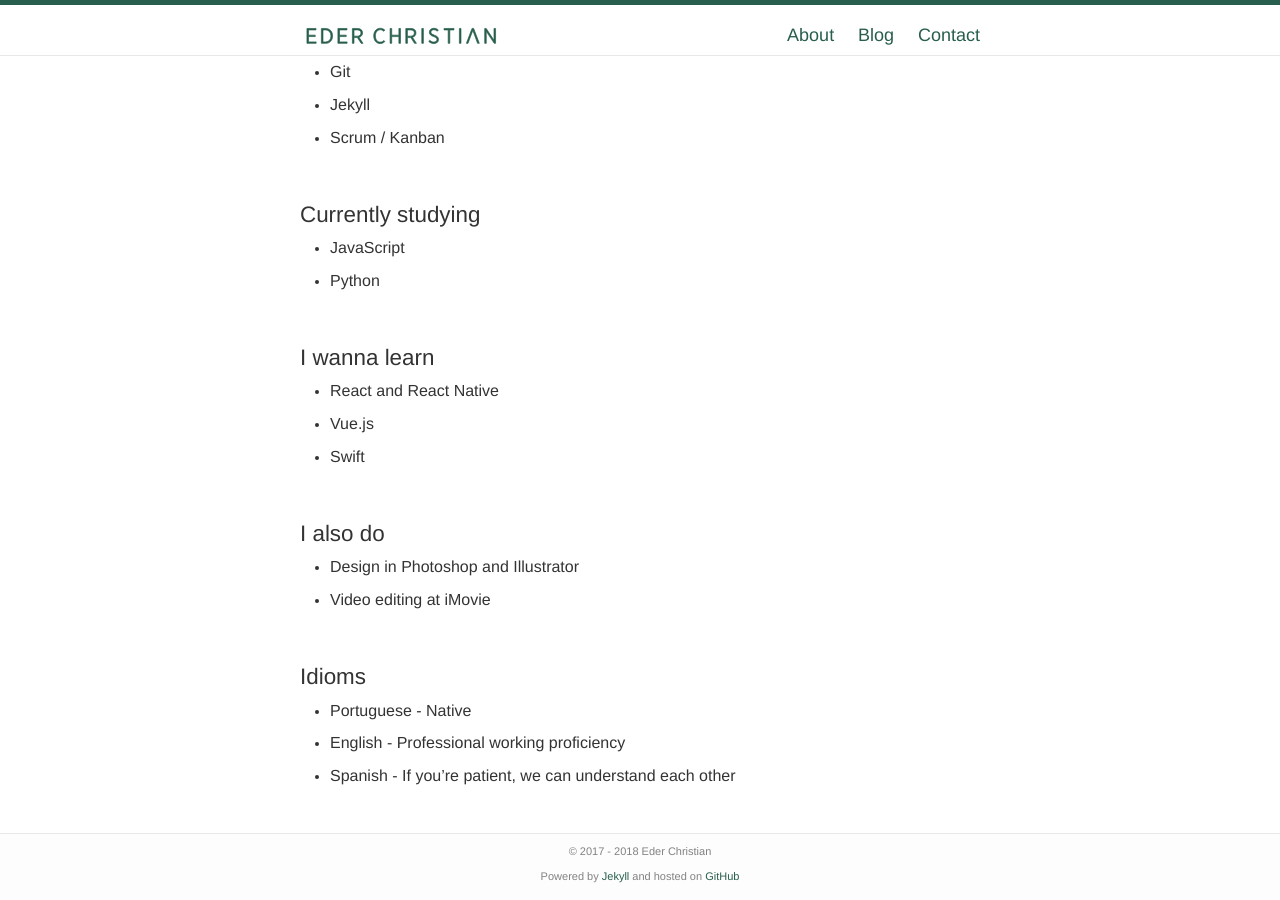
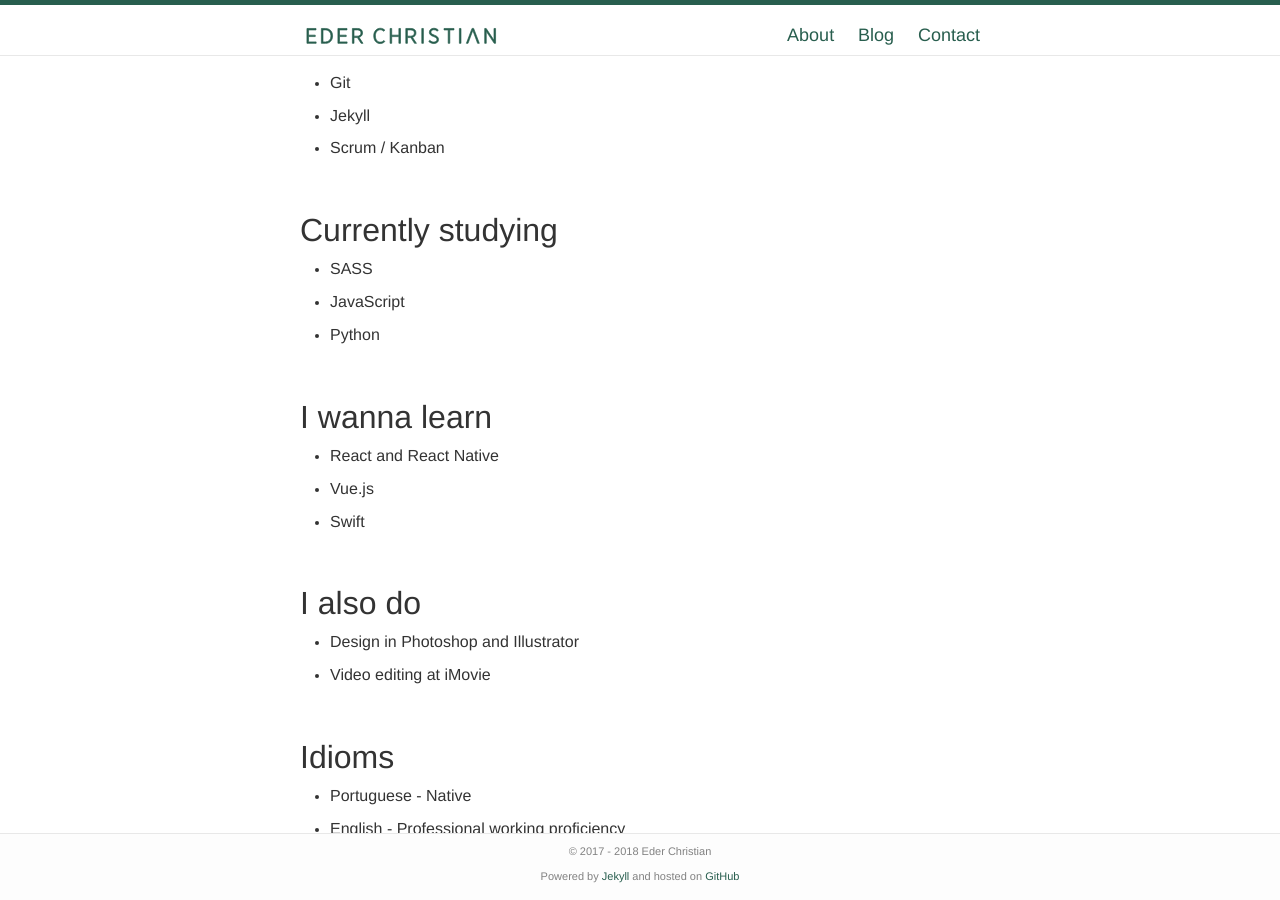
Before and after one commit to ederchristian/ederchristian, a Jekyll site: the page built from about.md, in a window 1280 px wide and 900 px high, scrolled down 587 px. Built offline with Jekyll 4.4.1, drawn with Linux system fonts in a browser that asks for light colours; nearby versions of some CDN libraries; comment, search, counter and statistics services are not loaded.

Commit message:
Corrige sequência correta de tags para HTML

```diff
--- a/about.md
+++ b/about.md
@@ -18,7 +18,7 @@ I love to make things for the web and to put my endeavor on it. In this path, ea
 
 ---
 
-### Skills
+## Skills
 
 * HTML5
 
@@ -38,7 +38,9 @@ I love to make things for the web and to put my endeavor on it. In this path, ea
 
 &nbsp;
 
-### Currently studying
+## Currently studying
+
+* SASS
 
 * JavaScript
 
@@ -46,7 +48,7 @@ I love to make things for the web and to put my endeavor on it. In this path, ea
 
 &nbsp;
 
-### I wanna learn
+## I wanna learn
 
 * React and React Native
 
@@ -56,7 +58,7 @@ I love to make things for the web and to put my endeavor on it. In this path, ea
 
 &nbsp;
 
-### I also do
+## I also do
 
 * Design in Photoshop and Illustrator
 
@@ -64,7 +66,7 @@ I love to make things for the web and to put my endeavor on it. In this path, ea
 
 &nbsp;
 
-### Idioms
+## Idioms
 
 * Portuguese - Native
 
@@ -74,7 +76,7 @@ I love to make things for the web and to put my endeavor on it. In this path, ea
 
 &nbsp;
 
-### Hobbies
+## Hobbies
 
 * Soccer (or football, if you prefer)
 
```
